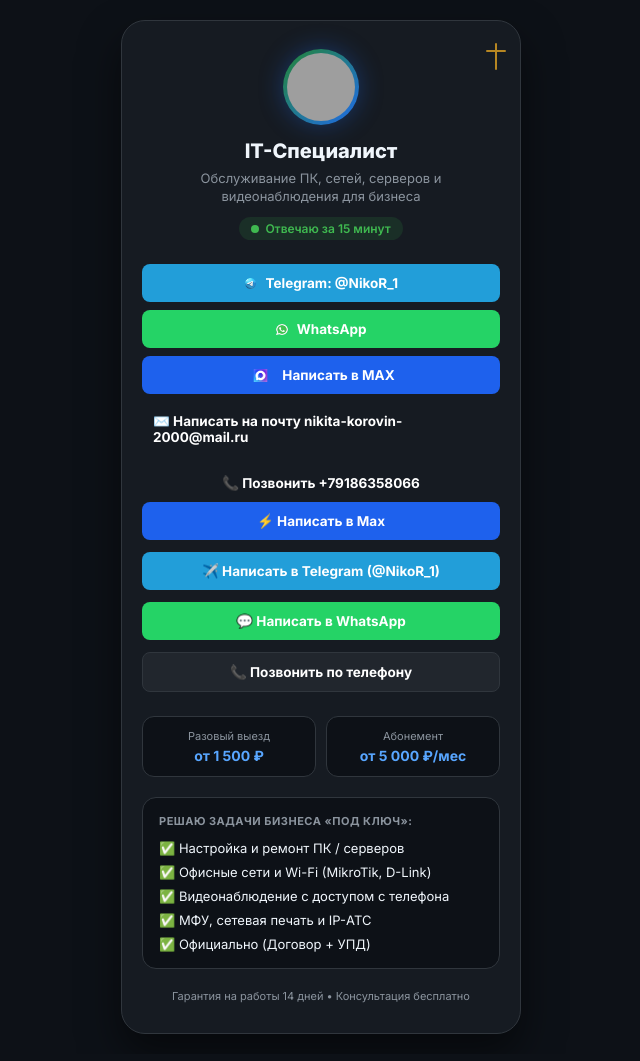
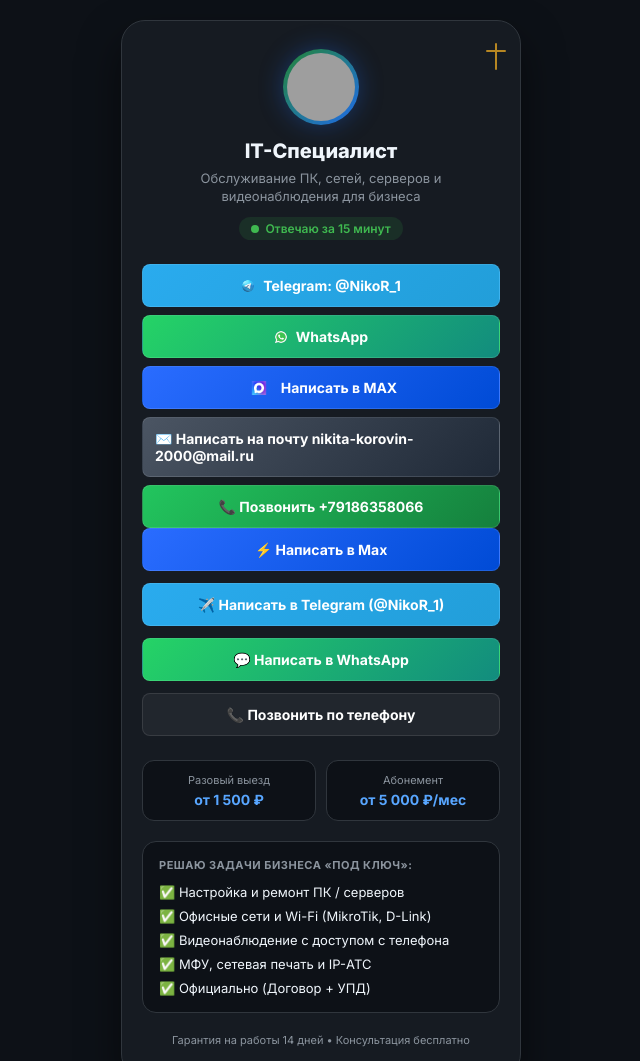
Before and after one commit to nikor2kage-max/HelpDesk, a plain HTML site: page index.html in a window 1280 px wide. Shown: the top 1061 px of the page, without its empty margins (319-959 px from the left). Drawn offline with Linux system fonts and the light colour scheme; grey boxes are pictures that could not be loaded.

Commit message:
Update index.html

```diff
--- a/index.html
+++ b/index.html
@@ -231,7 +231,7 @@
             line-height: 1.4;
         }
 
-		        /* Кнопки связи (CTA) */
+        /* Кнопки связи (CTA) */
         .cta-box {
             background: linear-gradient(135deg, #0d1b2a 0%, #070e17 100%);
             border: 1px solid #d4af37;
@@ -273,6 +273,48 @@
             text-decoration: none;
             color: #ffffff;
         }
+
+/* Базовый класс кнопки */
+.btn {
+    display: flex;
+    align-items: center;
+    justify-content: center;
+    gap: 8px;
+    width: 100%;
+    padding: 12px;
+    border-radius: 8px;
+    font-size: 14px;
+    font-weight: 700;
+    text-decoration: none;
+    color: #ffffff;
+    transition: filter 0.2s ease, transform 0.1s ease;
+    border: 1px solid rgba(255, 255, 255, 0.1);
+}
+
+.btn:active {
+    transform: scale(0.98);
+}
+
+/* Сочные градиенты сервисов */
+.btn-tg {
+    background: linear-gradient(135deg, #2AABEE 0%, #229ED9 100%);
+}
+
+.btn-wa {
+    background: linear-gradient(135deg, #25D366 0%, #128C7E 100%);
+}
+
+.btn-max {
+    background: linear-gradient(135deg, #2A6CFF 0%, #004BD6 100%);
+}
+
+.btn-email {
+    background: linear-gradient(135deg, #4B5563 0%, #1F2937 100%);
+}
+
+.btn-call {
+    background: linear-gradient(135deg, #22C55E 0%, #15803D 100%);
+}
     </style>
 </head>
 <body>
```
